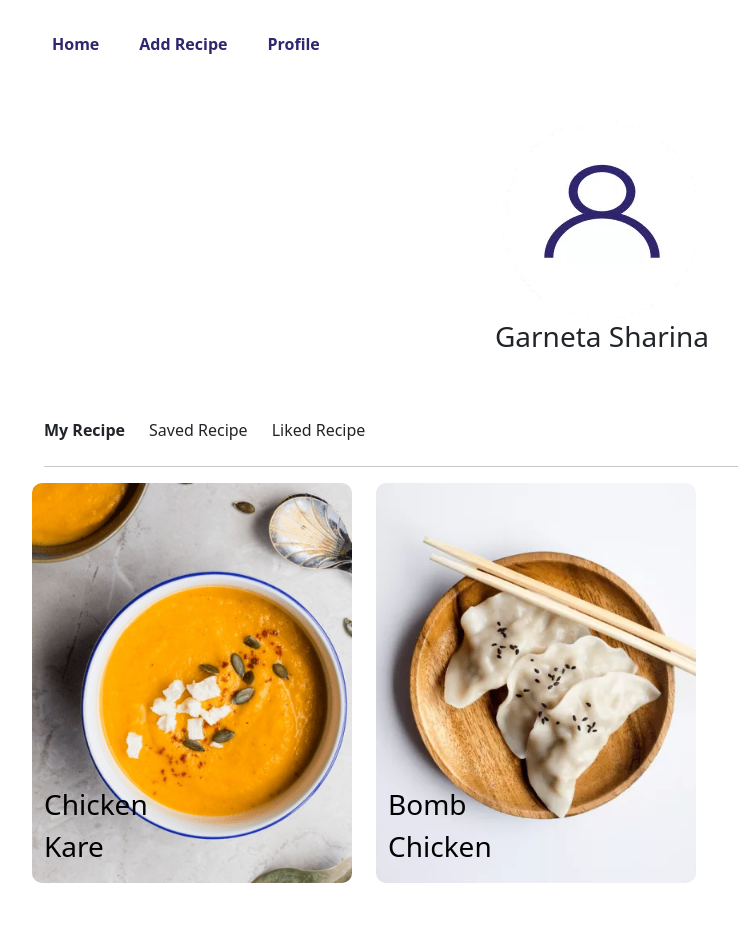
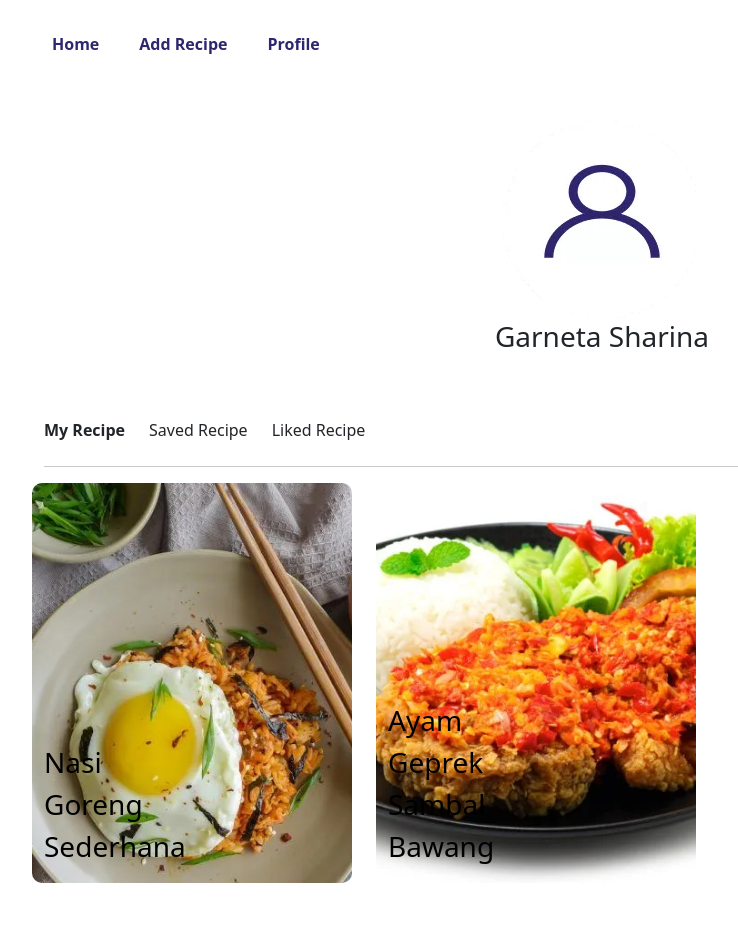
Before and after one commit to alkarim99/food-recipe-web, a React (Create React App) app: page /profile in a window 1280 px wide. Shown: the top 952 px of the page, without its empty margins (38-776 px from the left). Built offline with nearby package versions, Linux system fonts and the light colour scheme.

Commit message:
[UPDATE] My Recipe
Adjust recipe title, image, and link url

```diff
--- a/src/pages/Profile.jsx
+++ b/src/pages/Profile.jsx
@@ -47,17 +47,19 @@ function Profile() {
         <div className="row justify-content-center justify-content-md-start gap-1 gap-sm-2 gap-md-4 animate__animated animate__fadeInLeft">
           <Link
             className="mb-1 col-sm-2 col-md-2 d-flex align-items-end img-popular-recipe text-decoration-none text-black"
-            style={{ backgroundImage: "url(./img/Rectangle-314.webp)" }}
-            to="./detail-recipe"
+            style={{ backgroundImage: "url(./img/nasi-goreng-sederhana.webp)" }}
+            to="/detail-recipe/nasi-goreng-sederhana"
           >
-            <p className="fs-3 fw-medium">Chicken Kare</p>
+            <p className="fs-3 fw-medium">Nasi Goreng Sederhana</p>
           </Link>
           <Link
             className="mb-1 col-sm-2 col-md-2 d-flex align-items-end img-popular-recipe text-decoration-none text-black"
-            style={{ backgroundImage: "url(./img/Rectangle-315.webp)" }}
-            to="./detail-recipe"
+            style={{
+              backgroundImage: "url(./img/ayam-geprek-sambal-bawang.webp)",
+            }}
+            to="/detail-recipe/ayam-geprek-sambal-bawang"
           >
-            <p className="fs-3 fw-medium">Bomb Chicken</p>
+            <p className="fs-3 fw-medium">Ayam Geprek Sambal Bawang</p>
           </Link>
         </div>
       </div>
```
